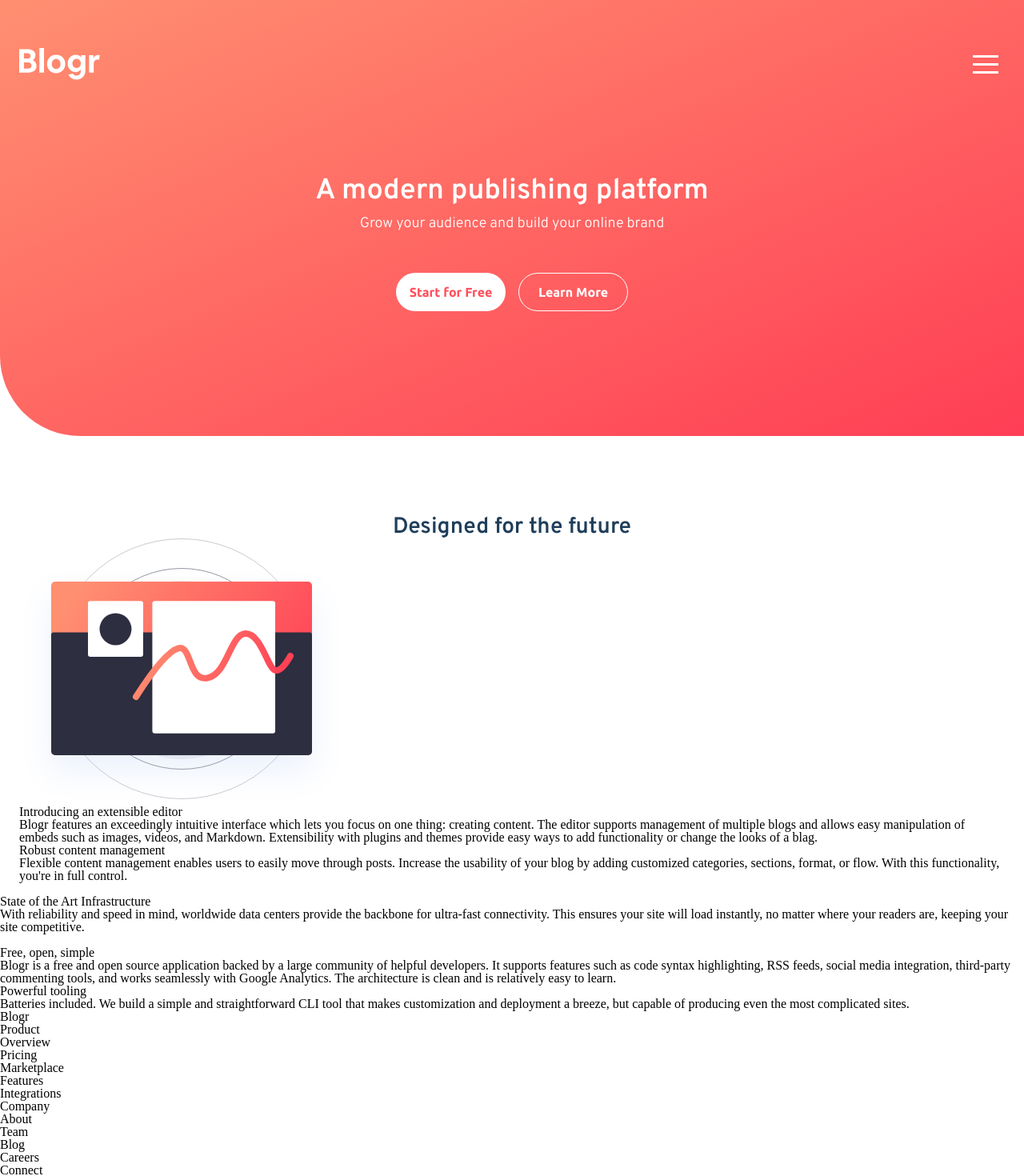
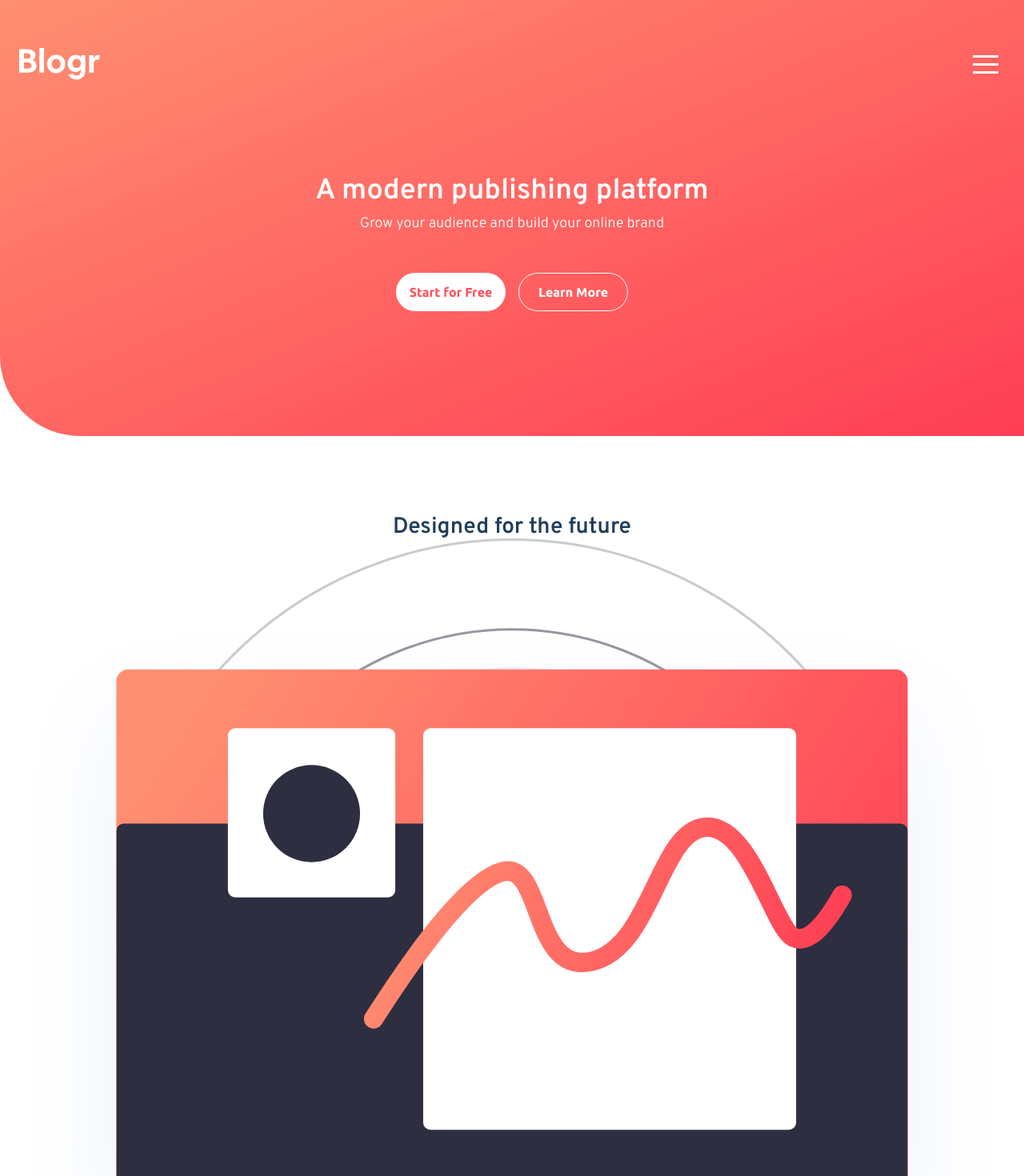
Before and after one commit to romofel/fm-blogr_landing_page, a React (Create React App) app: page / in a window 1280 px wide. Shown: the top 1470 px of the page at 80% size. Built offline with nearby package versions, Linux system fonts and the light colour scheme.

Commit message:
Set explicit width of the hero img

```diff
--- a/src/App.css
+++ b/src/App.css
@@ -314,3 +314,7 @@ section#future {
   color: #1f3e5a;
   text-align: center;
 }
+
+.future-hero > img {
+  width: 100%;
+}
```
